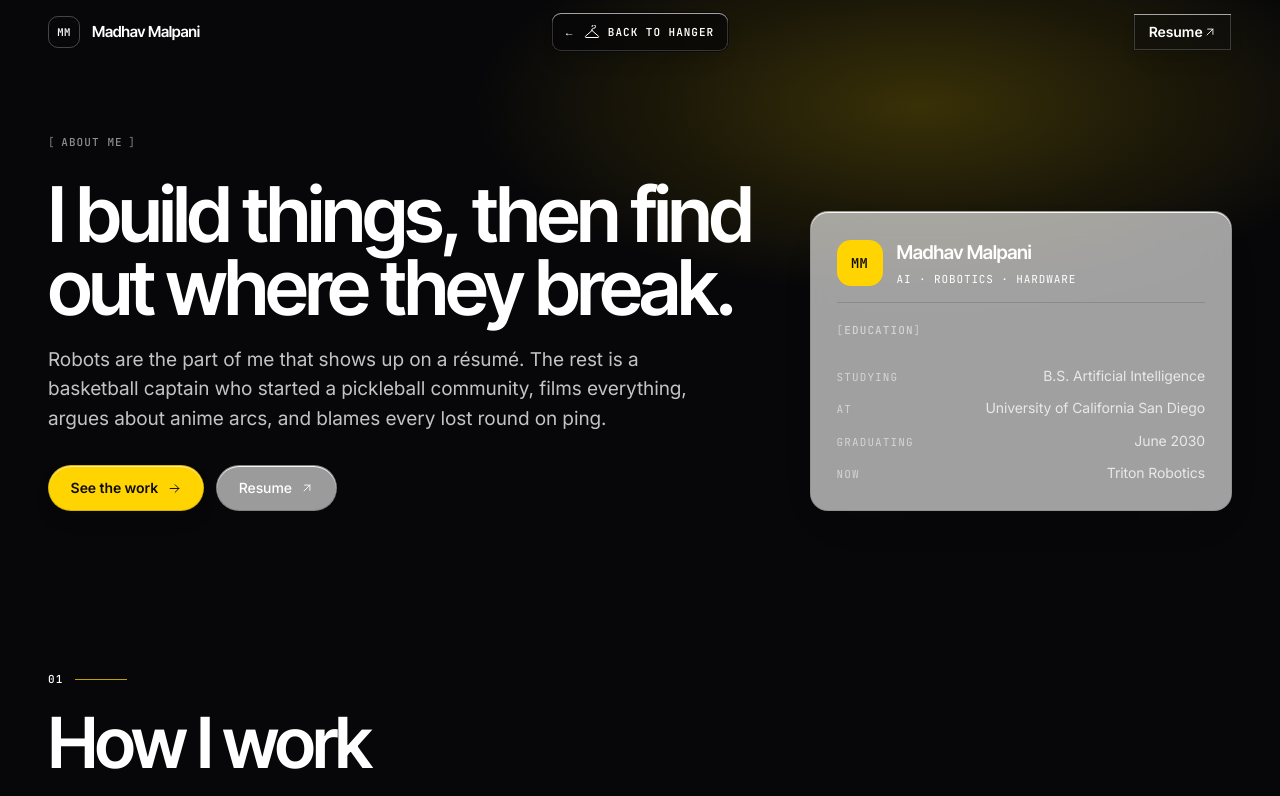
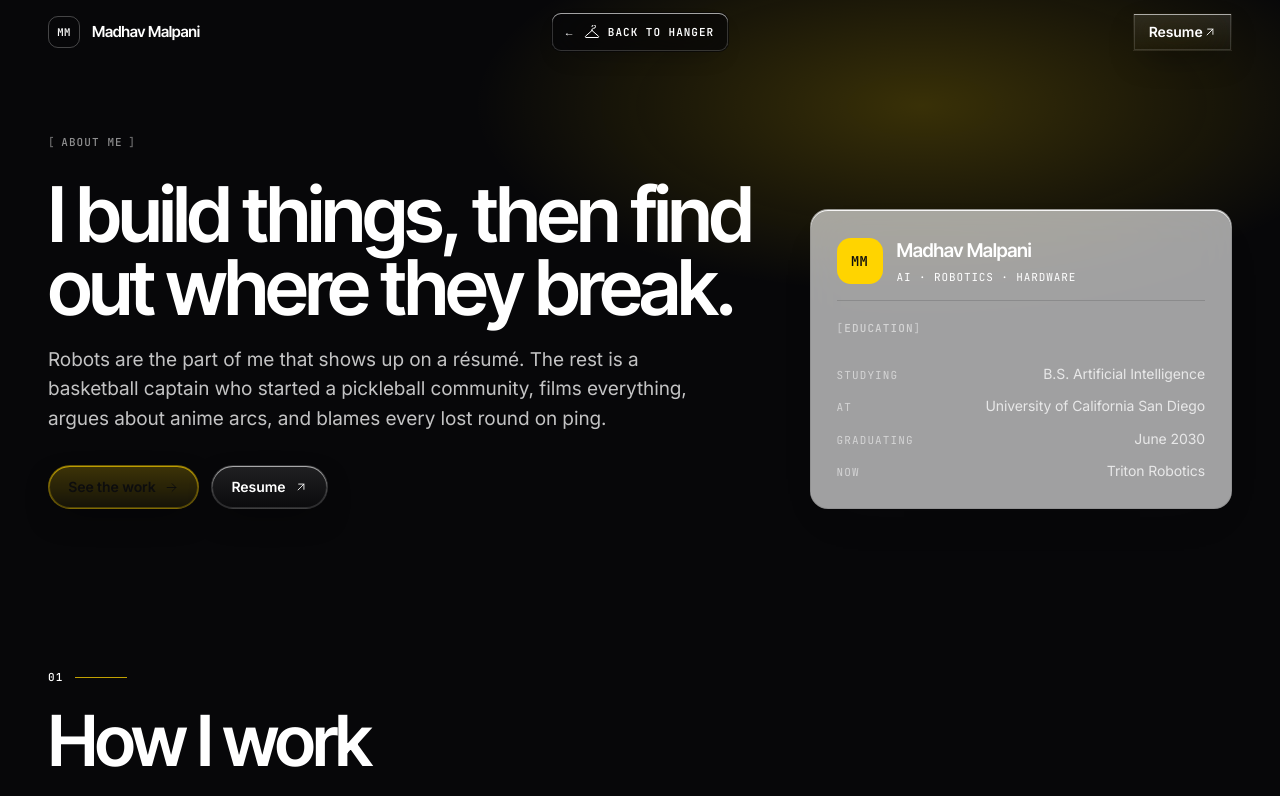
Before and after one commit to mmalpani-star/personal-portfolio, a Next.js app: page /about in a window 1280 px wide. Shown: the top 796 px of the page. Built offline with nearby package versions, Linux system fonts and the light colour scheme.

Commit message:
Black invisible header; liquid-glass button style across all buttons

```diff
--- a/app/globals.css
+++ b/app/globals.css
@@ -408,54 +408,117 @@ li::marker { color: var(--faint); }
   align-items: center;
   justify-content: center;
   gap: 0.6em;
-  min-height: 46px;
-  padding: 0.8rem 1.35rem;
+  min-height: 44px;
+  padding: 0 1.2rem;
   border-radius: 999px;
   border: 1px solid transparent;
   font-size: var(--text-sm);
-  font-weight: 500;
+  font-weight: 600;
   line-height: 1;
   letter-spacing: -0.005em;
   white-space: nowrap;
+  color: #fff;
+  cursor: pointer;
   transition:
-    border-color var(--dur-fast) ease,
     background var(--dur-fast) ease,
-    color var(--dur-fast) ease,
+    box-shadow var(--dur-fast) ease,
     transform var(--dur-fast) var(--ease-out);
 }
 
+/* Base glass fill for every button: translucent frosted dark, thin light inner
+   border, soft top highlight, subtle shadow. */
+.button {
+  background: linear-gradient(
+    180deg,
+    rgba(255, 255, 255, 0.10),
+    rgba(255, 255, 255, 0.02)
+  );
+  backdrop-filter: blur(24px) saturate(200%);
+  -webkit-backdrop-filter: blur(24px) saturate(200%);
+  box-shadow:
+    inset 0 1px 0 rgba(255, 255, 255, 0.55),
+    inset 0 0 0 1px rgba(255, 255, 255, 0.14),
+    0 12px 32px -12px rgba(0, 0, 0, 0.55);
+}
+
 .button svg { transition: transform var(--dur) var(--ease-out); }
-.button:active { transform: scale(0.975); }
+.button:active { transform: scale(0.96); }
 
-/* Primary: filled coral, the single loudest element on a screen */
+/* Primary: glass + accent emphasis (loudest button). */
 .button-primary {
-  background: var(--yellow);
-  border-color: rgba(13, 13, 13, 0.16);
+  background: linear-gradient(
+    180deg,
+    rgba(255, 212, 0, 0.22),
+    rgba(255, 212, 0, 0.06)
+  );
+  border-color: rgba(255, 212, 0, 0.35);
   color: var(--on-accent);
   font-weight: 600;
   box-shadow:
-    inset 0 1px 0 rgba(255, 255, 255, 0.6),
-    0 10px 26px -14px rgba(13, 13, 13, 0.4);
+    inset 0 1px 0 rgba(255, 212, 0, 0.55),
+    inset 0 0 0 1px rgba(255, 212, 0, 0.25),
+    0 12px 32px -12px rgba(0, 0, 0, 0.55);
 }
 
-/* Secondary: the glass recipe above */
+.button-primary:hover {
+  background: linear-gradient(
+    180deg,
+    rgba(255, 212, 0, 0.35),
+    rgba(255, 212, 0, 0.12)
+  );
+  box-shadow:
+    inset 0 1px 0 rgba(255, 212, 0, 0.70),
+    inset 0 0 0 1px rgba(255, 212, 0, 0.35),
+    0 16px 38px -14px rgba(0, 0, 0, 0.62);
+}
+
+/* Secondary: default dark glass. */
 .button-secondary {
-  background: rgba(255, 255, 255, 0.6);
-  backdrop-filter: blur(22px) saturate(160%);
-  -webkit-backdrop-filter: blur(22px) saturate(160%);
-  border-color: rgba(13, 13, 13, 0.18);
-  color: var(--text);
-  box-shadow: inset 0 1px 0 rgba(255, 255, 255, 0.9);
+  background: linear-gradient(
+    180deg,
+    rgba(255, 255, 255, 0.10),
+    rgba(255, 255, 255, 0.02)
+  );
+  border-color: rgba(255, 255, 255, 0.14);
+  color: #fff;
+  box-shadow:
+    inset 0 1px 0 rgba(255, 255, 255, 0.55),
+    inset 0 0 0 1px rgba(255, 255, 255, 0.14),
+    0 12px 32px -12px rgba(0, 0, 0, 0.55);
+}
+
+.button-secondary:hover {
+  background: linear-gradient(
+    180deg,
+    rgba(255, 255, 255, 0.18),
+    rgba(255, 255, 255, 0.08)
+  );
+  border-color: rgba(255, 255, 255, 0.25);
+  box-shadow:
+    inset 0 1px 0 rgba(255, 255, 255, 0.70),
+    inset 0 0 0 1px rgba(255, 255, 255, 0.25),
+    0 16px 38px -14px rgba(0, 0, 0, 0.62);
+}
+
+.button-secondary:disabled,
+.button-primary:disabled {
+  opacity: 0.5;
+  cursor: default;
 }
 
 @supports not ((backdrop-filter: blur(1px)) or (-webkit-backdrop-filter: blur(1px))) {
-  .button-secondary { background: rgba(255, 255, 255, 0.95); }
+  .button, .button-primary, .button-secondary {
+    background: #0a0a0c;
+    box-shadow:
+      inset 0 0 0 1px rgba(255, 255, 255, 0.10),
+      0 12px 32px -12px rgba(0, 0, 0, 0.55);
+  }
 }
 
 /* --------------------------------------------------------------------------
    Glass button: Apple iOS liquid-glass inspired.
-   Translucent dark fill, backdrop-filter blur + saturate, thin light inner
-   border, soft top highlight, subtle shadow, smooth hover/press states.
+   Translucent frosted fill, backdrop-filter blur + saturate, thin light
+   inner border, soft top highlight, subtle shadow, smooth hover/press.
    Falls back to a solid dark fill where backdrop-filter is unsupported.
    -------------------------------------------------------------------------- */
 
@@ -482,27 +545,39 @@ li::marker { color: var(--faint); }
     transform var(--dur-fast) var(--ease-out);
 }
 
-/* Thin light inner border + soft top highlight, subtle shadow */
+/* Frosted translucent fill + thin light inner border + soft top highlight. */
 .glass-button {
+  background: linear-gradient(
+    180deg,
+    rgba(255, 255, 255, 0.10),
+    rgba(255, 255, 255, 0.02)
+  );
+  backdrop-filter: blur(24px) saturate(200%);
+  -webkit-backdrop-filter: blur(24px) saturate(200%);
   box-shadow:
-    inset 0 0 0 1px rgba(255, 255, 255, 0.18),
-    inset 0 1px 0 rgba(255, 255, 255, 0.55),
-    0 10px 26px -14px rgba(0, 0, 0, 0.45);
-  background: rgba(15, 15, 18, 0.55);
-  backdrop-filter: blur(20px) saturate(180%);
-  -webkit-backdrop-filter: blur(20px) saturate(180%);
+    inset 0 1px 0 rgba(255, 255, 255, 0.55),   /* soft top highlight */
+    inset 0 0 0 1px rgba(255, 255, 255, 0.14), /* thin inner light border */
+    0 12px 32px -12px rgba(0, 0, 0, 0.55);     /* subtle drop shadow */
 }
 
 .glass-button:hover {
-  background: rgba(15, 15, 18, 0.72);
+  background: linear-gradient(
+    180deg,
+    rgba(255, 255, 255, 0.18),
+    rgba(255, 255, 255, 0.08)
+  );
   box-shadow:
-    inset 0 0 0 1px rgba(255, 255, 255, 0.30),
     inset 0 1px 0 rgba(255, 255, 255, 0.70),
-    0 14px 30px -14px rgba(0, 0, 0, 0.52);
+    inset 0 0 0 1px rgba(255, 255, 255, 0.25),
+    0 16px 38px -14px rgba(0, 0, 0, 0.62);
 }
 
 .glass-button:active {
   transform: scale(0.96);
+  box-shadow:
+    inset 0 1px 0 rgba(255, 255, 255, 0.35),
+    inset 0 0 0 1px rgba(255, 255, 255, 0.14),
+    0 8px 20px -10px rgba(0, 0, 0, 0.5);
 }
 
 .glass-button:disabled {
@@ -515,7 +590,7 @@ li::marker { color: var(--faint); }
     background: #0a0a0c;
     box-shadow:
       inset 0 0 0 1px rgba(255, 255, 255, 0.10),
-      0 10px 26px -14px rgba(0, 0, 0, 0.45);
+      0 12px 32px -12px rgba(0, 0, 0, 0.55);
   }
 }
 
@@ -563,11 +638,6 @@ li::marker { color: var(--faint); }
 }
 
 @media (hover: hover) {
-  .button-primary:hover { background: #ffdd33; }
-  .button-secondary:hover {
-    border-color: rgba(13, 13, 13, 0.32);
-    background: rgba(255, 255, 255, 0.85);
-  }
   .button-text:hover { color: var(--text); }
   .button:hover svg { transform: translate(2px, -2px); }
   .button:hover svg[data-direction="right"] { transform: translateX(3px); }
--- a/components/layout/Navbar.module.css
+++ b/components/layout/Navbar.module.css
@@ -6,11 +6,17 @@
   transition: background var(--dur) ease, border-color var(--dur) ease, backdrop-filter var(--dur) ease;
 }
 
+/* Black / invisible by default: blends into the dark page. */
+.header {
+  background: transparent;
+}
+
 .header[data-scrolled="true"] {
-  background: rgba(255, 255, 255, 0.78);
+  background: rgba(6, 6, 9, 0.62);
   border-bottom-color: var(--border);
-  backdrop-filter: saturate(150%) blur(16px);
-  -webkit-backdrop-filter: saturate(150%) blur(16px);
+  backdrop-filter: saturate(160%) blur(20px);
+  -webkit-backdrop-filter: saturate(160%) blur(20px);
+  box-shadow: 0 8px 24px -12px rgba(0, 0, 0, 0.45);
 }
 
 .inner {
```
